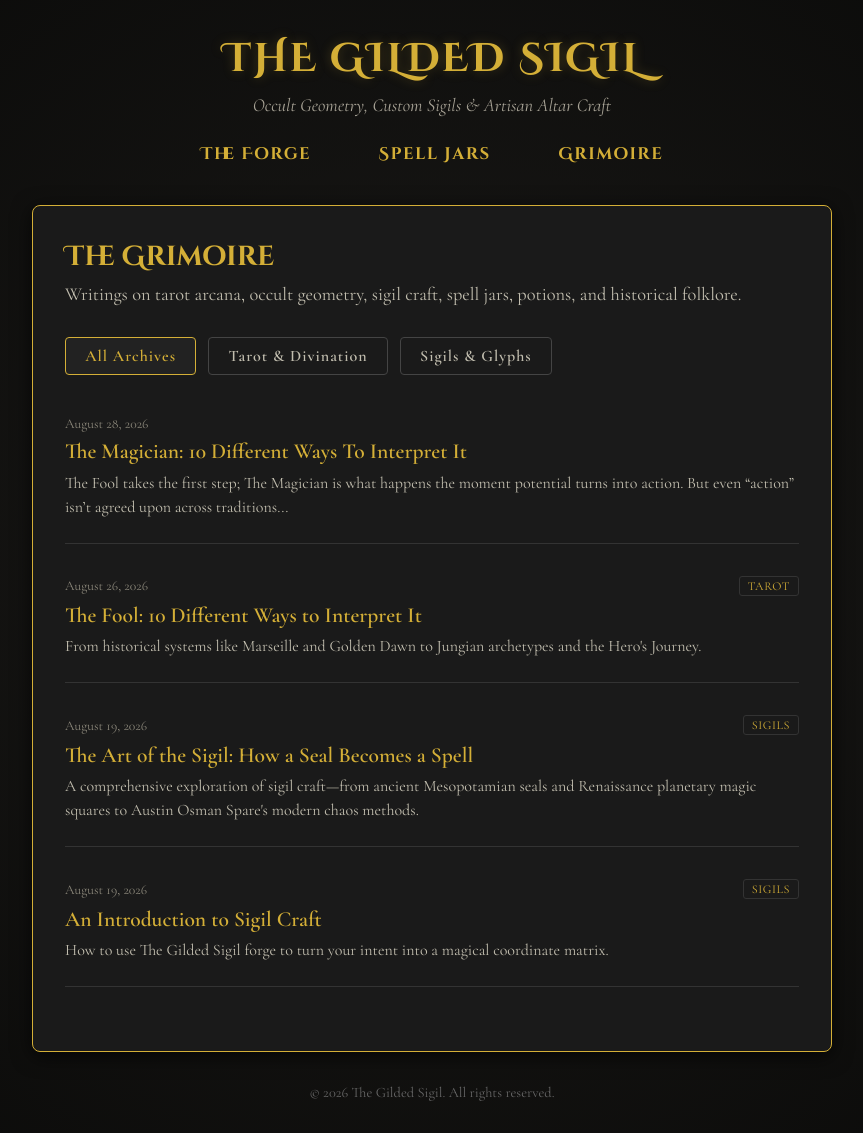
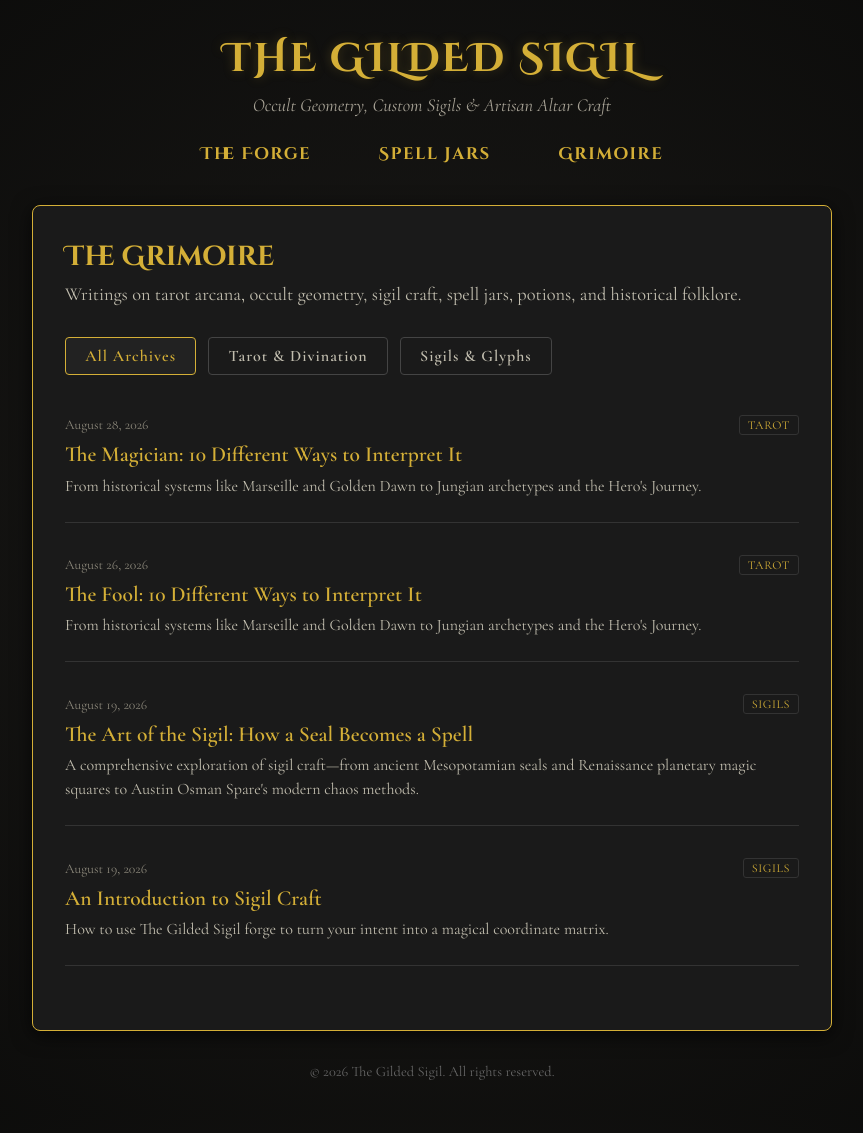
Before and after one commit to maf187/the-gilded-sigil, a Jekyll site: the page built from articles.html, in a window 1280 px wide. Shown: the whole page, without its empty margins (208-1071 px from the left). Built offline with Jekyll 4.4.1, drawn with Linux system fonts in a browser that asks for light colours; after the commit the page ends 1112 px from its top, so only the background shows below that.

Commit message:
Add front matter to 'The Magician' post
Added front matter for layout, title, date, summary, category, and tags.

```diff
--- a/_posts/2026-08-28-the-magician:-10-different-ways-to-interpret-it.md
+++ b/_posts/2026-08-28-the-magician:-10-different-ways-to-interpret-it.md
@@ -1,3 +1,11 @@
+---
+layout: post
+title: "The Magician: 10 Different Ways to Interpret It"
+date: 2026-08-28
+summary: "From historical systems like Marseille and Golden Dawn to Jungian archetypes and the Hero's Journey."
+category: tarot
+tags: [tarot, major-arcana, card-study]
+---
 
 The Fool takes the first step; The Magician is what happens the moment potential turns into action. But even "action" isn't agreed upon across traditions — some systems read this card as spiritual mastery, others as a street con, and Etteilla doesn't even place it near the start of the deck. Here are the same ten lenses used for The Fool, applied to card I.
 
```
